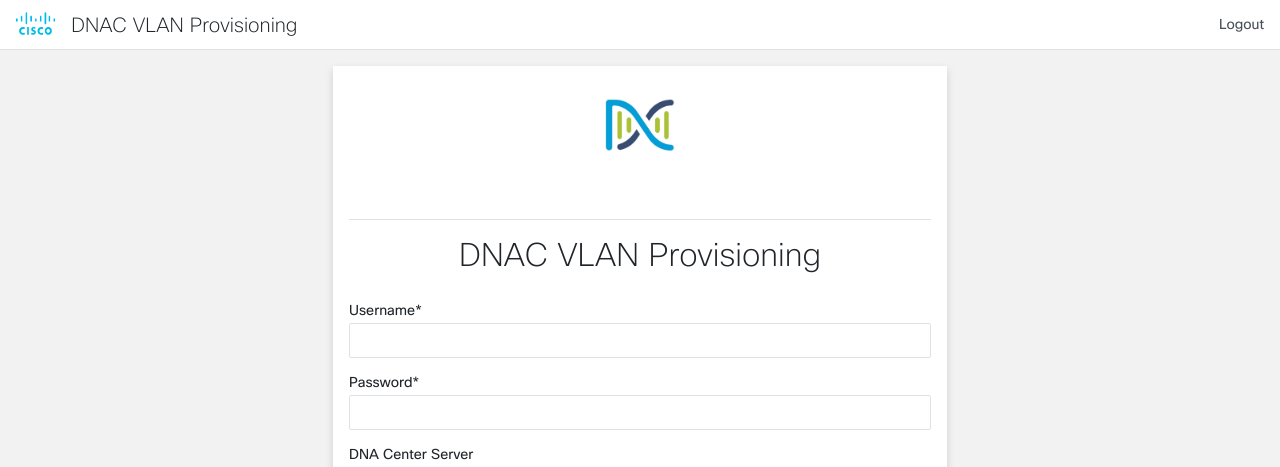
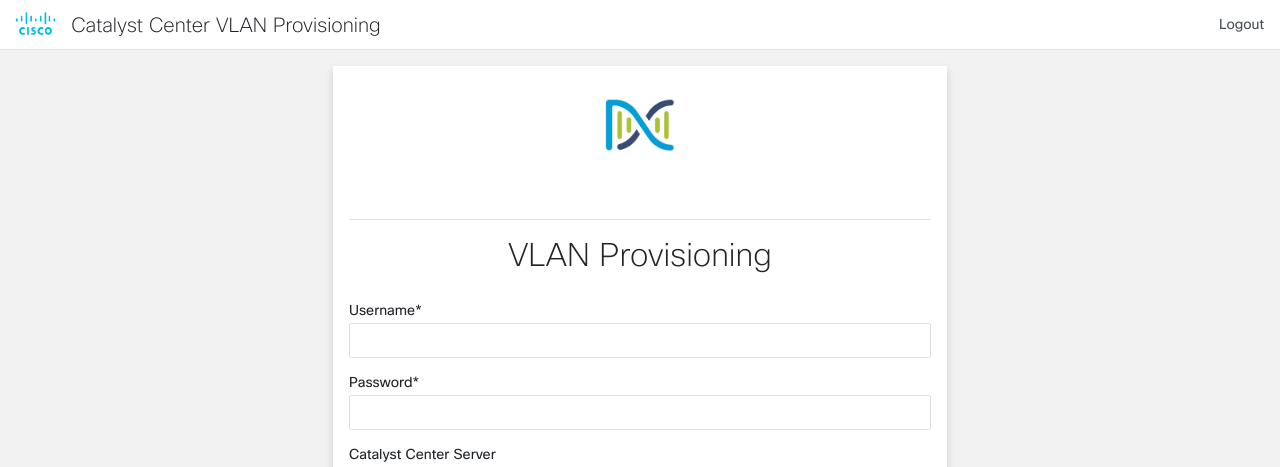
Before and after one commit to gve-sw/gve_devnet_dnac_vlan_provisioning, a Flask app: template templates/login.html in a window 1280 px wide. Shown: the top 467 px of the page. Run offline with Flask 3, Linux system fonts and the light colour scheme; the template is opened without the code that fills it, so the values that code supplies are empty; parts of the project's set-up code (start-up, migrations or seed data) failed here and were passed over.

Commit message:
Baselined from internal Repository last_commit:1f09fd2607bd6d76a54c2dd24aaf703f7107dec4

```diff
--- a/app.py
+++ b/app.py
@@ -1,4 +1,4 @@
-""" Copyright (c) 2023 Cisco and/or its affiliates.
+""" Copyright (c) 2024 Cisco and/or its affiliates.
 This software is licensed to you under the terms of the Cisco Sample
 Code License, Version 1.1 (the "License"). You may obtain a copy of the
 License at
@@ -13,24 +13,26 @@ or implied.
 """
 
 # Import Section
-from flask import Flask, render_template, request, redirect, flash, session
+import os
+import re
+import secrets
+import string
 import sys
-import string
 from datetime import datetime
-import secrets
+from time import sleep
+
 import yaml
-from jinja2 import Environment, FileSystemLoader
-from time import sleep
-import re
 from dnacentersdk import api
 from dnacentersdk.exceptions import ApiError
+from dotenv import load_dotenv
+from flask import Flask, redirect, render_template, request, session
+from jinja2 import Environment, FileSystemLoader
+
 from flask_session import Session
-from dotenv import load_dotenv
-import os
 
 # Load environment variables
 load_dotenv()
-CUSTOMER_NAME = os.getenv("CUSTOMER_NAME", "Cisco DNA Center")
+CUSTOMER_NAME = os.getenv("CUSTOMER_NAME", "Cisco Catalyst Center")
 # App Mode enables single-credential or multiple-credential authentication to DNA Center.
 # SINGLEAUTH mode means that the credentials used to log into the web app are also used to push templates to DNA Center.
 # MULTIAUTH mode allows users with DNAC read-only API access to use this app by providing a separate API write credential
@@ -92,6 +94,12 @@ def login():
 
     Collect user credentials & check ability to log into DNAC.
     """
+    # Set up session data
+    session["deploymentError"] = None
+    session["deploymentStatus"] = None
+    session["template_payload"] = None
+    session["target_device"] = None
+
     # On GET, render login page:
     if request.method == "GET":
         # If already authenticated, redirect
@@ -137,7 +145,6 @@ def login():
                 error=errormessage,
                 customer_name=CUSTOMER_NAME,
             )
-
         if dnac.access_token != "":
             # As long we verified we could authenticate once, mark session as authenticated
             # and send user to VLAN provisioning page
@@ -145,7 +152,7 @@ def login():
             return redirect("/select-device")
         else:
             # If for some reason we don't have an authentication token, return login page & error
-            errormessage = f"Invalid DNAC access token"
+            errormessage = "Invalid DNAC access token"
             session["auth"] = False
             return render_template(
                 "login.html",
@@ -218,21 +225,18 @@ def vlan_provision():
     # If form submitted, generate template & upload to DNAC
     # then push for provisioning
     if request.method == "POST":
-        # Generate unique template ID based on session cookie.
-        # This allows multiple people to use app without overwriting the same template
-        session["template_uid"] = request.cookies.get("session")[-18:]
         # Generate / Upload / Deploy template via DNAC
         generateTemplatePayload(request.json)
         uploadTemplate(
             session["template_payload"], devices[session.get("target_device")]
         )
+        session["deploymentStatus"] = None
         deployTemplate(devices[session.get("target_device")])
-        session["deploymentStatus"] = None
         # Return status page after deployment is started
         return redirect("/status")
 
     # On first page load, query device interfaces to populate drag & drop
-    if not "interfaces" in devices[session.get("target_device")].keys():
+    if "interfaces" not in devices[session.get("target_device")].keys():
         getDeviceInterfaces(session.get("target_device"))
 
     return render_template(
@@ -313,7 +317,7 @@ def getDNACDevices(filter: str) -> None:
         device_list[mgtIP]["family"] = device["family"]
         device_list[mgtIP]["series"] = device["series"]
         timestamp = datetime.fromtimestamp(device["lastUpdateTime"] / 1000)
-        device_list[mgtIP]["lastupdate"] = timestamp.strftime(f"%b %d %Y, %I:%M%p")
+        device_list[mgtIP]["lastupdate"] = timestamp.strftime("%b %d %Y, %I:%M%p")
 
     # Query device location
     for device in device_list:
@@ -341,7 +345,7 @@ def getDeviceInterfaces(device_ip: str) -> None:
 
     for interface in interfaces["response"]:
         # Only select GigabitEthernet interfaces on the first module.
-        # Should skip management interface & NIM slots
+        # Should skip management interface, NIM slots, and AppGig interface
         if re.match("^GigabitEthernet\d\/0\/\d", interface["portName"]):
             # Store interface name to UUID mapping
             session["dnac_devices"][device_ip]["interfaces"][
@@ -544,10 +548,17 @@ def deployTemplate(device_info: dict) -> None:
     session["deploymentStatus"] = "inprogress"
     session["deploymentError"] = None
     # Deploy template
-    deploy_template = dnac.configuration_templates.deploy_template(
-        templateId=session["templateID"],
-        targetInfo=target_devices,
-    )
+    try:
+        deploy_template = dnac.configuration_templates.deploy_template(
+            templateId=session["templateID"],
+            targetInfo=target_devices,
+        )
+    except ApiError as e:
+        app.logger.error("Error deploying template: ")
+        app.logger.error(e)
+        session["deploymentStatus"] = "fail"
+        session["deploymentError"] = str(e)
+        return
     # Grab deployment UUID
     session["deploy_id"] = str(deploy_template.deploymentId).split(":")[-1].strip()
     # If any errors are generated, they are included in the deploymentId field
--- a/docker-compose.yml
+++ b/docker-compose.yml
@@ -5,7 +5,7 @@ services:
     image: ghcr.io/gve-sw/gve_devnet_dnac_vlan_provisioning:latest
     container_name: gve_devnet_dnac_vlan_provisioning
     volumes:
-      - /config_templates:/app/config_templates/
+      - ./config_templates:/app/config_templates/
       - ./dna-servers.yaml:/app/dna-servers.yaml
     ports:
       - "5000:5000"
--- a/example_dna-servers.yaml
+++ b/example_dna-servers.yaml
@@ -1,10 +1,10 @@
 servers:
   server-name-01:
-    alias: DNA 01
+    alias: Catalyst Center 01
     address: 10.10.10.10
   server-name-02:
-    alias: DNA 02
+    alias: Catalyst Center 02
     address: 10.20.20.20
 templates:
-  project: DNAC_Project
+  project: Catalyst_Center_Project
   template: api_port_vlan_config
--- a/templates/login.html
+++ b/templates/login.html
@@ -30,7 +30,7 @@
                         <hr>
                         <div class="flex flex-center" style="margin-bottom:20px;">
                             <p>
-                            <h2>DNAC VLAN Provisioning</h2>
+                            <h2>VLAN Provisioning</h2>
                             </p>
                         </div>
 
@@ -69,7 +69,7 @@
                                     <option value="{{server}}">{{ dnac.servers[server].alias }}</option>
                                     {% endfor %}
                                 </select>
-                                <label for="input-type-select">DNA Center Server</label>
+                                <label for="input-type-select">Catalyst Center Server</label>
                             </div>
                         </div>
 
--- a/templates/masterPage.html
+++ b/templates/masterPage.html
@@ -8,7 +8,7 @@
     <meta name="viewport" content="width=device-width,initial-scale=1">
     <meta name="viewport" content="width=device-width, initial-scale=1, shrink-to-fit=no">
 
-    <title>DNAC VLAN Provisioning</title>
+    <title>Catalyst Center VLAN Provisioning</title>
 
 
     <link rel="stylesheet" href="{{ url_for('static', filename='css/cui-standard.css') }}">
@@ -29,7 +29,7 @@
                     <a class="header-bar__logo header__logo" href="https://gve-devnet.cisco.com/" target="_blank">
                         <span id="header-logo" class="icon-cisco"></span>
                     </a>
-                    <h1 class="header__title">DNAC VLAN Provisioning</h1>
+                    <h1 class="header__title">Catalyst Center VLAN Provisioning</h1>
                 </div>
                 <!--Center area (middle)-->
                 <div class="header-panel header-panel--center">
```
Also changed, not shown: templates/select-device.html (+10 -1 lines), LICENSE.md, README.md, 1 other file.
